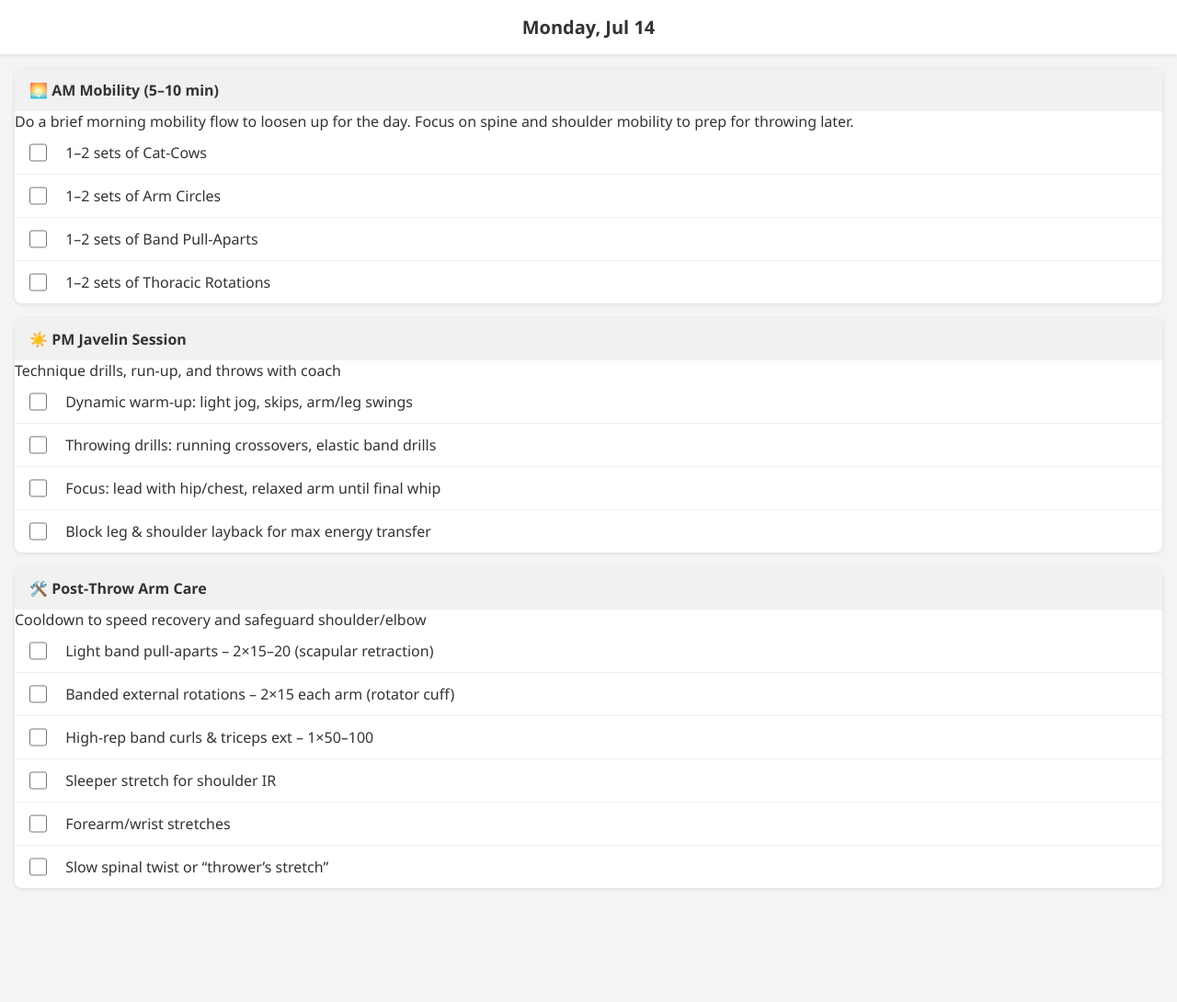
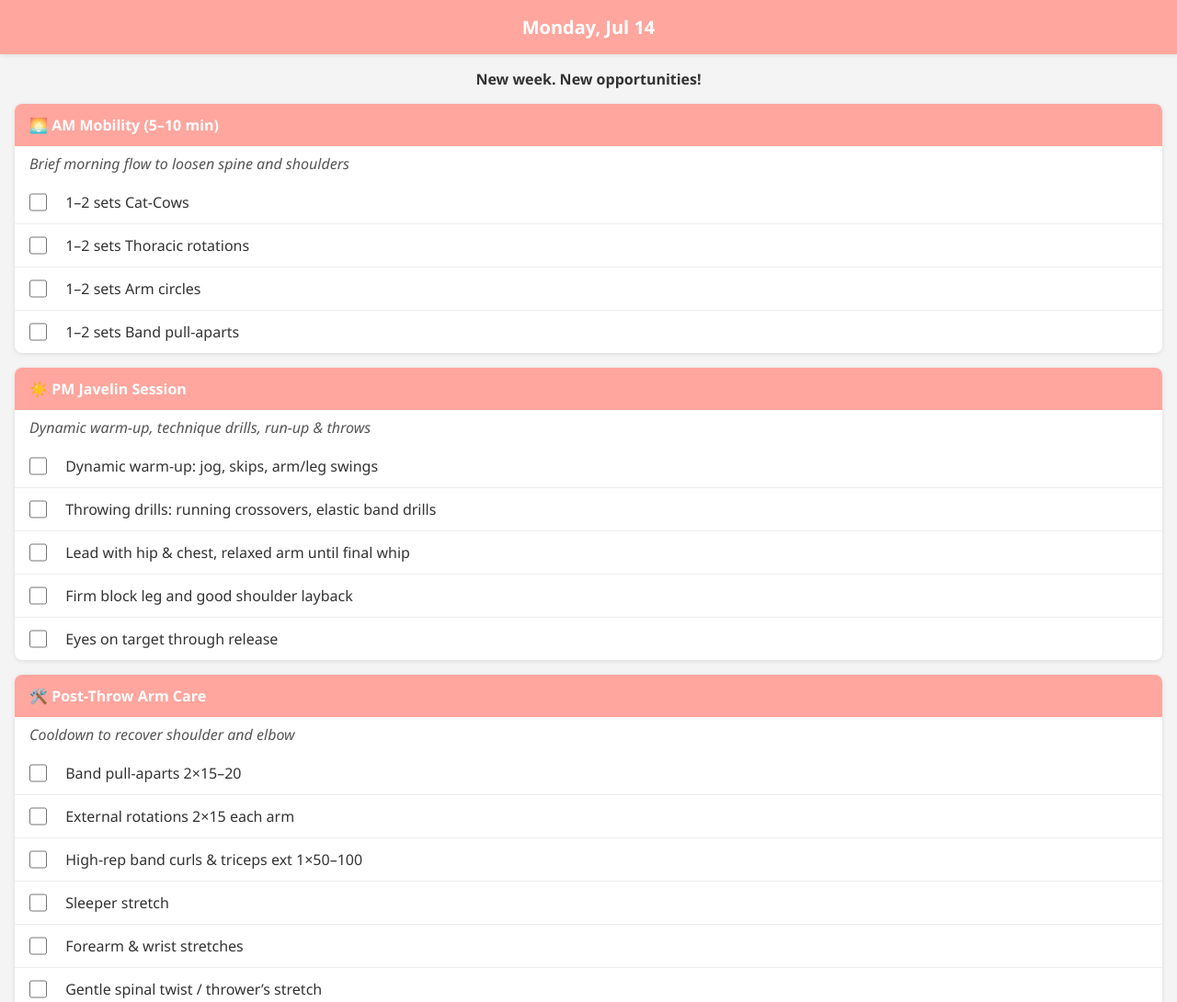
Before and after one commit to gpiazzon/javelintodo, a plain HTML site: page index.html in a window 1280 px wide. Shown: the top 1090 px of the page at 92% size. Before the commit the page ends 998 px from the top, so only its background shows below. Drawn offline with nearby package versions, Linux system fonts and the light colour scheme.

Commit message:
Add full weekly plan with themes and confetti

```diff
--- a/index.html
+++ b/index.html
@@ -7,6 +7,7 @@
   <link rel="stylesheet" href="style.css" />
   <link rel="manifest" href="manifest.json" />
   <script src="https://cdn.jsdelivr.net/npm/lucide@latest/dist/lucide.min.js"></script>
+  <script src="https://cdn.jsdelivr.net/npm/canvas-confetti@1.6.0/dist/confetti.browser.min.js"></script>
 </head>
 <body>
   <header class="header">
@@ -16,6 +17,7 @@
   </header>
 
   <main>
+    <p id="motivation"></p>
     <section id="task-container"></section>
   </main>
 
@@ -23,109 +25,175 @@
     document.addEventListener('DOMContentLoaded', () => {
       const tasksByDay = {
         monday: {
-          '🌅 AM Mobility (5–10 min)': {
-            note: 'Do a brief morning mobility flow to loosen up for the day. Focus on spine and shoulder mobility to prep for throwing later.',
+          '🌅 AM Mobility (5–10\u00a0min)': {
+            note: 'Brief morning flow to loosen spine and shoulders',
             items: [
-              '1–2 sets of Cat‑Cows',
-              '1–2 sets of Arm Circles',
-              '1–2 sets of Band Pull‑Aparts',
-              '1–2 sets of Thoracic Rotations'
+              '1–2 sets Cat\u2011Cows',
+              '1–2 sets Thoracic rotations',
+              '1–2 sets Arm circles',
+              '1–2 sets Band pull-aparts'
             ]
           },
           '☀️ PM Javelin Session': {
-            note: 'Technique drills, run‑up, and throws with coach',
+            note: 'Dynamic warm-up, technique drills, run-up & throws',
             items: [
-              'Dynamic warm‑up: light jog, skips, arm/leg swings',
+              'Dynamic warm-up: jog, skips, arm/leg swings',
               'Throwing drills: running crossovers, elastic band drills',
-              'Focus: lead with hip/chest, relaxed arm until final whip',
-              'Block leg & shoulder layback for max energy transfer'
+              'Lead with hip & chest, relaxed arm until final whip',
+              'Firm block leg and good shoulder layback',
+              'Eyes on target through release'
             ]
           },
-          '🛠️ Post‑Throw Arm Care': {
-            note: 'Cooldown to speed recovery and safeguard shoulder/elbow',
+          '🛠️ Post-Throw Arm Care': {
+            note: 'Cooldown to recover shoulder and elbow',
             items: [
-              'Light band pull‑aparts – 2×15–20 (scapular retraction)',
-              'Banded external rotations – 2×15 each arm (rotator cuff)',
-              'High‑rep band curls & triceps ext – 1×50–100',
-              'Sleeper stretch for shoulder IR',
-              'Forearm/wrist stretches',
-              'Slow spinal twist or “thrower’s stretch”'
+              'Band pull-aparts 2×15–20',
+              'External rotations 2×15 each arm',
+              'High-rep band curls & triceps ext 1×50–100',
+              'Sleeper stretch',
+              'Forearm & wrist stretches',
+              'Gentle spinal twist / thrower\u2019s stretch'
             ]
           }
         },
         tuesday: {
-          '🌙 Evening Mobility (Day 1)': {
+          '🌙 Evening Mobility (Day\u00a01)': {
             note: 'Hanging + Back Bridge focus',
             items: [
-              'Passive/Active hang – 1–2×60s',
-              'Back Bridge rotations – 1–2×1m'
+              'Quadruped straw breathing',
+              'Single leg stand',
+              'Segmented Cat‑Cow',
+              'Flexion to extension spinal hygiene',
+              'Scapula circles',
+              'Cross‑crawl supermans',
+              'Passive/Active hang 30–60s',
+              'Hanging lat stretch',
+              'Standing bridge rotations against wall',
+              'Cross-bench pullover',
+              'Optional back bridge hold',
+              'Barefoot jog/hops 5–10\u00a0min'
             ]
           },
           '🛡️ Shoulder Prehab': {
             items: [
-              'Scapular push‑ups – 2×15',
-              'Wall Angels – 2×10'
-            ]
-          },
-          '🏃 Optional': {
-            items: [
-              'Barefoot jog/hops – 5–10 min'
+              'Scapular push-ups 2×15',
+              'Wall Angels 2×10',
+              'External rotation with dumbbell 2×10 each',
+              'Y‑T‑W raises 2×8 each'
             ]
           }
         },
         wednesday: {
-          '🏋️‍♂️ Gym (Lower‑Body)': {
+          '🏋️‍♂️ Gym Session (Lower Body)': {
+            note: 'Morning strength work for legs and core',
             items: [
-              'Trap‑bar deadlift – 4×5',
-              'Box squats – 3×8',
-              'Split squats/lunges – 3×8 each',
-              'Back extensions – 2×15',
-              'Planks – 2×45s'
+              'Warm-up: cardio, leg swings, lunges',
+              'Optional plyometrics: box jumps or bounding',
+              'Trap-bar deadlift 4×5',
+              'Box squat 3×8',
+              'Split squats/lunges 3×8 each leg',
+              'Nordic curls or RDL 2×10',
+              'Back extensions 2×15',
+              'Planks or side planks 2×45s',
+              'Cooldown stretch & roll'
             ]
           }
         },
         thursday: {
-          '🌅 AM Mobility (5–10 min)': {
-            note: 'Quick activation for throwing session tonight',
-            items: [ 'Cat‑Cows, Arm Circles, Band Pull‑Aparts' ]
+          '🌅 AM Mobility (5–10\u00a0min)': {
+            note: 'Quick activation for evening throws',
+            items: [
+              'Cat‑Cows',
+              'Arm circles',
+              'Band pull-aparts'
+            ]
           },
           '☀️ PM Javelin Session': {
-            note: 'Coached throwing practice',
-            items: [ 'Technique drills, run‑up, and full throws' ]
+            note: 'Evening technical throwing practice',
+            items: [
+              'Dynamic warm-up with extra leg prep',
+              'Smooth crossovers with hip drive',
+              'Focus on tall posture then finish low',
+              'Use whole body, throw through the point'
+            ]
           },
-          '🛠️ Post‑Throw Arm Care': {
-            items: [ 'Same as Monday arm care routine' ]
+          '🛠️ Post-Throw Arm Care': {
+            items: [
+              'Repeat Monday arm care routine'
+            ]
           }
         },
         friday: {
-          '🏋️‍♂️ Gym (Upper‑Body)': {
+          '🏋️‍♂️ Gym Session (Upper Body)': {
+            note: 'Build pressing and pulling strength',
             items: [
-              'Bench press – 5×5',
-              'Med‑ball overhead throws – 3×5',
-              'Dumbbell fly – 3×10',
-              'Rows and face pulls – 3×12',
-              'Pallof press – 2×10 each side'
+              'Warm-up: jump rope & shoulder mobility',
+              'Bench press 5×5',
+              'Overhead med ball reverse throws 3×5',
+              'Dumbbell chest fly 3×8‑10',
+              'Single-arm dumbbell rows 3×10',
+              'Face pulls 3×12',
+              'Y‑T‑W or scap pull-ups 2×8',
+              'Pallof press/Russian twists',
+              'Stretch chest & lats'
             ]
           }
         },
         saturday: {
-          '🌙 Evening Mobility (Day 2)': {
-            note: 'Side Split + Palms to Floor',
-            items: [ 'Deep squat groin stretch', 'Iso lunge hold – 2–5 min' ]
-          },
-          '🏃‍♂️ Light Conditioning': {
-            items: [ 'Sprint drills or easy jog – 4×30m or 10 min' ]
+          '🌙 Evening Mobility (Day\u00a02)': {
+            note: 'Side Split + Palms to Floor work',
+            items: [
+              'Quadruped straw breathing',
+              'Single leg stand',
+              'Seated leg raises',
+              'Couch stretch',
+              'Triangle pose',
+              'Toes-elevated single-leg hamstring stretch',
+              'Deep squat groin stretch',
+              'Side split push-ups',
+              'Knee-to-head marches',
+              '3-step horse stance isometric',
+              'ATG split squat pulses',
+              'Sissy squats',
+              'Wide stance alternating windmill',
+              'Iso lunge hold 2–5\u00a0min each side',
+              'Test side split & forward fold',
+              'Sprint drills or easy jog',
+              'Foam roll or extra prehab'
+            ]
           }
         },
         sunday: {
-          '🌄 Recovery & Mobility (Day 3)': {
-            note: 'Thrower’s Stretch + Front Split',
-            items: [ 'Pigeon stretch', 'Thoracic bridge reaches' ]
-          },
-          '🍽️ Recovery & Reflection': {
-            items: [ 'Active rest: walk or bike', 'Reflect & plan next week' ]
+          '🌄 Recovery & Mobility (Day\u00a03)': {
+            note: 'Thrower\u2019s Stretch + Front Split focus',
+            items: [
+              'Quadruped straw breathing',
+              'Single leg stand',
+              '90/90 switches',
+              'Pigeon stretch',
+              'Wall-blocked shoulder arcs',
+              'Cross-legged side bend',
+              'Overhead lunging reach',
+              'Assisted chest stretch on floor',
+              'Eccentric front split lowering',
+              'Thoracic bridge reaches',
+              'Hold thrower\u2019s stretch with stick',
+              'Test front split',
+              'Walk or bike',
+              'Reflect & plan next week'
+            ]
           }
         }
+      };
+
+      const motivationByDay = {
+        monday: 'New week. New opportunities!',
+        tuesday: 'Consistency compounds results.',
+        wednesday: 'Halfway done\u2014bring the heat!',
+        thursday: 'Blast off with technique.',
+        friday: 'Leave it all on the field.',
+        saturday: 'Unlock your body\u2019s potential.',
+        sunday: 'Rest today, dominate tomorrow.'
       };
 
       const dateEl = document.getElementById('date');
@@ -137,7 +205,9 @@
       function render() {
         container.innerHTML = '';
         const key = currentDate.toLocaleDateString(undefined,{weekday:'long'}).toLowerCase();
+        document.body.className = key;
         dateEl.textContent = currentDate.toLocaleDateString(undefined,{weekday:'long',month:'short',day:'numeric'});
+        document.getElementById('motivation').textContent = motivationByDay[key] || '';
         const dayData = tasksByDay[key] || {};
 
         for (let [group, data] of Object.entries(dayData)) {
@@ -158,7 +228,12 @@
             chk.addEventListener('change',()=>{
               localStorage.setItem(id,chk.checked);
               li.classList.toggle('completed',chk.checked);
-              if(chk.checked) ul.appendChild(li); else ul.insertBefore(li,ul.children[i]);
+              if(chk.checked) {
+                ul.appendChild(li);
+                confetti({particleCount:30,spread:55,origin:{y:0.6}});
+              } else {
+                ul.insertBefore(li,ul.children[i]);
+              }
             });
             const lbl = document.createElement('label'); lbl.htmlFor=id;
             lbl.innerHTML = `<i data-lucide='circle'></i> ${task}`;
--- a/style.css
+++ b/style.css
@@ -1,18 +1,75 @@
 * { box-sizing: border-box; margin: 0; padding: 0; }
-body { font-family: 'Segoe UI', sans-serif; background: #f4f4f4; color: #333; }
-.header { display: flex; justify-content: space-between; align-items: center; padding: 1rem; background: #fff; box-shadow: 0 1px 5px rgba(0,0,0,0.1); }
+body {
+  --accent: #FFA69E;
+  font-family: 'Segoe UI', sans-serif;
+  background: #f4f4f4;
+  color: #333;
+}
+
+.header {
+  display: flex;
+  justify-content: space-between;
+  align-items: center;
+  padding: 1rem;
+  background: var(--accent);
+  color: #fff;
+  box-shadow: 0 1px 5px rgba(0, 0, 0, 0.1);
+}
 .date-title { font-size: 1.25rem; }
-.nav-btn { background: none; border: none; font-size: 1.5rem; cursor: pointer; }
+.nav-btn {
+  background: none;
+  border: none;
+  font-size: 1.5rem;
+  cursor: pointer;
+  color: inherit;
+}
 main { padding: 1rem; }
-.task-group { background: #fff; margin-bottom: 1rem; border-radius: .5rem; box-shadow: 0 1px 5px rgba(0,0,0,0.1); }
-.task-group h2 { padding: .75rem 1rem; font-size: 1rem; background: #f1f1f1; border-top-left-radius: .5rem; border-top-right-radius: .5rem; }
+.task-group {
+  background: #fff;
+  margin-bottom: 1rem;
+  border-radius: 0.5rem;
+  box-shadow: 0 1px 5px rgba(0, 0, 0, 0.1);
+}
+.task-group h2 {
+  padding: 0.75rem 1rem;
+  font-size: 1rem;
+  background: var(--accent);
+  color: #fff;
+  border-top-left-radius: 0.5rem;
+  border-top-right-radius: 0.5rem;
+}
+.note {
+  padding: 0.5rem 1rem;
+  font-style: italic;
+  color: #555;
+}
 .task-group ul { list-style: none; }
 .task-item { display: flex; align-items: center; padding: .75rem 1rem; border-bottom: 1px solid #eee; transition: opacity .2s; }
 .task-item:last-child { border-bottom: none; }
 .task-item.completed { opacity: 0.6; }
-.task-item input { margin-right: .75rem; width: 1.2rem; height: 1.2rem; }
+.task-item input {
+  margin-right: 0.75rem;
+  width: 1.2rem;
+  height: 1.2rem;
+  accent-color: var(--accent);
+}
 .task-item label { flex: 1; display: flex; align-items: center; }
 .task-item label i { margin-right: .5rem; }
+
+/* Day color themes */
+body.monday { --accent: #FFA69E; }
+body.tuesday { --accent: #FFB357; }
+body.wednesday { --accent: #A8E6CF; }
+body.thursday { --accent: #9FA8DA; }
+body.friday { --accent: #C6A7FE; }
+body.saturday { --accent: #5BC8AF; }
+body.sunday { --accent: #EFD8B7; }
+
+#motivation {
+  text-align: center;
+  margin-bottom: 1rem;
+  font-weight: 600;
+}
 
 @media (max-width: 600px) {
   .task-item { padding: .5rem; }
```
